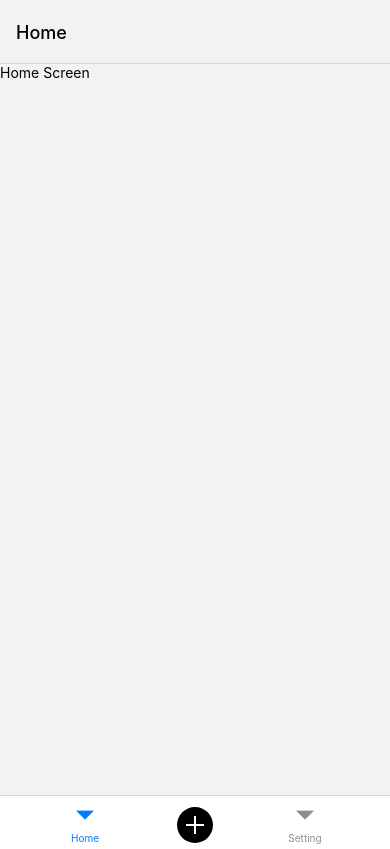
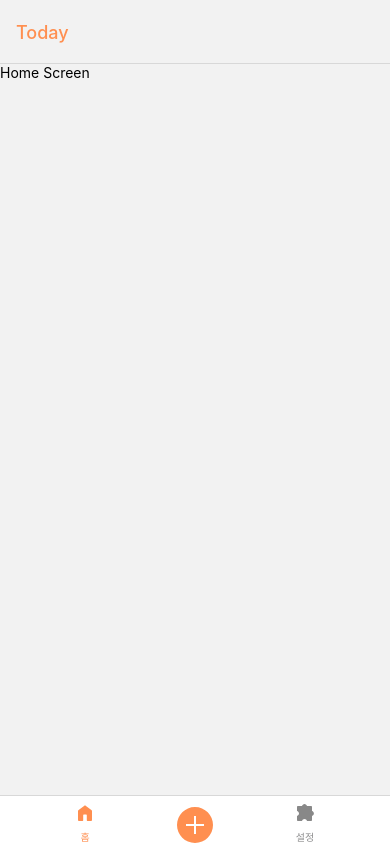
Before and after one commit to cmc-14th-web/ReactNativeStudy, a React Native app in the folder ReactNativeStudy/MJ/Week1/todoApp/: screen /BottomTabNavigation in a window 390 px wide. Built offline with nearby package versions, Linux system fonts and the light colour scheme.

Commit message:
style(color): BottomTabNavigation

```diff
--- a/ReactNativeStudy/MJ/Week1/todoApp/src/components/navigation/BottomTabNavigation.tsx
+++ b/ReactNativeStudy/MJ/Week1/todoApp/src/components/navigation/BottomTabNavigation.tsx
@@ -5,8 +5,10 @@ import {
 import React from 'react';
 import {TouchableOpacity, View} from 'react-native';
 
+import {useRecoilValue} from 'recoil';
 import Home from '../../screens/Home';
 import Setting from '../../screens/Setting';
+import colorState from '../../store/color';
 import palette from '../../styles/palette';
 import {RootStackParamList, RootTabParamList} from '../../types/type';
 import IconFactory from '../IconFactory';
@@ -20,34 +22,64 @@ const BottomTabNavigation = ({
 }: {
   navigation: TabsNavigationProps;
 }) => {
+  const color = useRecoilValue(colorState);
   const handleClick = () => navigation.navigate('AddTodo');
   const screenOptions = {
     headerStyle: {
       backgroundColor: 'transparent',
     },
-    headerTintColor: '#000',
+    headerTintColor: palette[color],
   };
   return (
     <Tab.Navigator screenOptions={screenOptions}>
-      <Tab.Screen name="Home" component={Home} />
+      <Tab.Screen
+        name="Home"
+        component={Home}
+        options={{
+          headerTitle: 'Today',
+          tabBarLabel: '홈',
+          tabBarActiveTintColor: palette[color],
+          tabBarIcon: ({focused}) => (
+            <IconFactory
+              icon="Home"
+              fill={focused ? palette[color] : palette.DarkGray}
+            />
+          ),
+        }}
+      />
       <Tab.Screen
         name="AddTodoBtn"
         component={View}
         options={{tabBarButton: () => <AddTodoBtn handleClick={handleClick} />}}
       />
-      <Tab.Screen name="Setting" component={Setting} />
+      <Tab.Screen
+        name="Setting"
+        component={Setting}
+        options={{
+          headerTitle: '설정',
+          tabBarLabel: '설정',
+          tabBarActiveTintColor: palette[color],
+          tabBarIcon: ({focused}) => (
+            <IconFactory
+              icon="Theme"
+              fill={focused ? palette[color] : palette.DarkGray}
+            />
+          ),
+        }}
+      />
     </Tab.Navigator>
   );
 };
 
 const AddTodoBtn = ({handleClick}: {handleClick: () => void}) => {
+  const color = useRecoilValue(colorState);
   return (
     <TouchableOpacity
       onPress={handleClick}
       style={{
         top: 5,
       }}>
-      <IconFactory icon="Add" width={50} height={50} fill={palette.Black} />
+      <IconFactory icon="Add" width={50} height={50} fill={palette[color]} />
     </TouchableOpacity>
   );
 };
```
